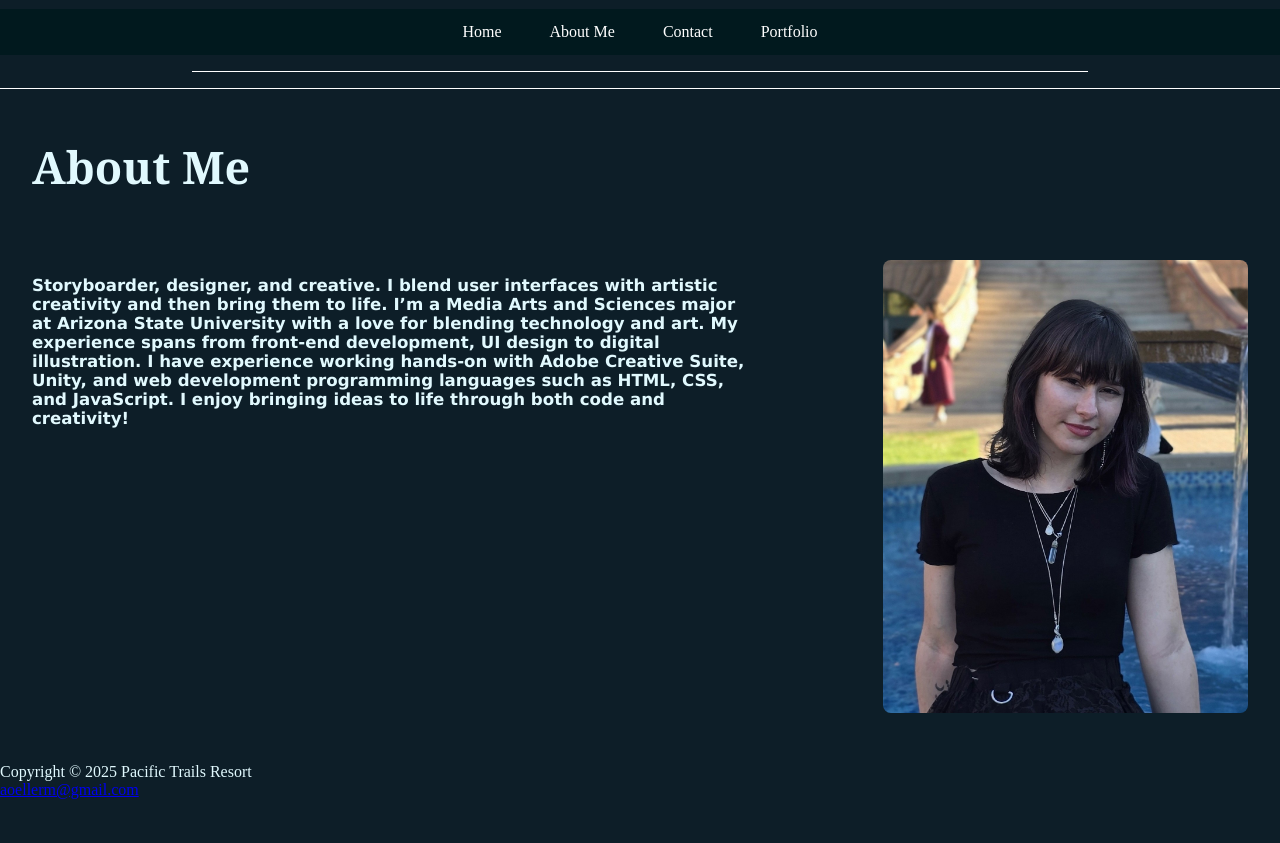
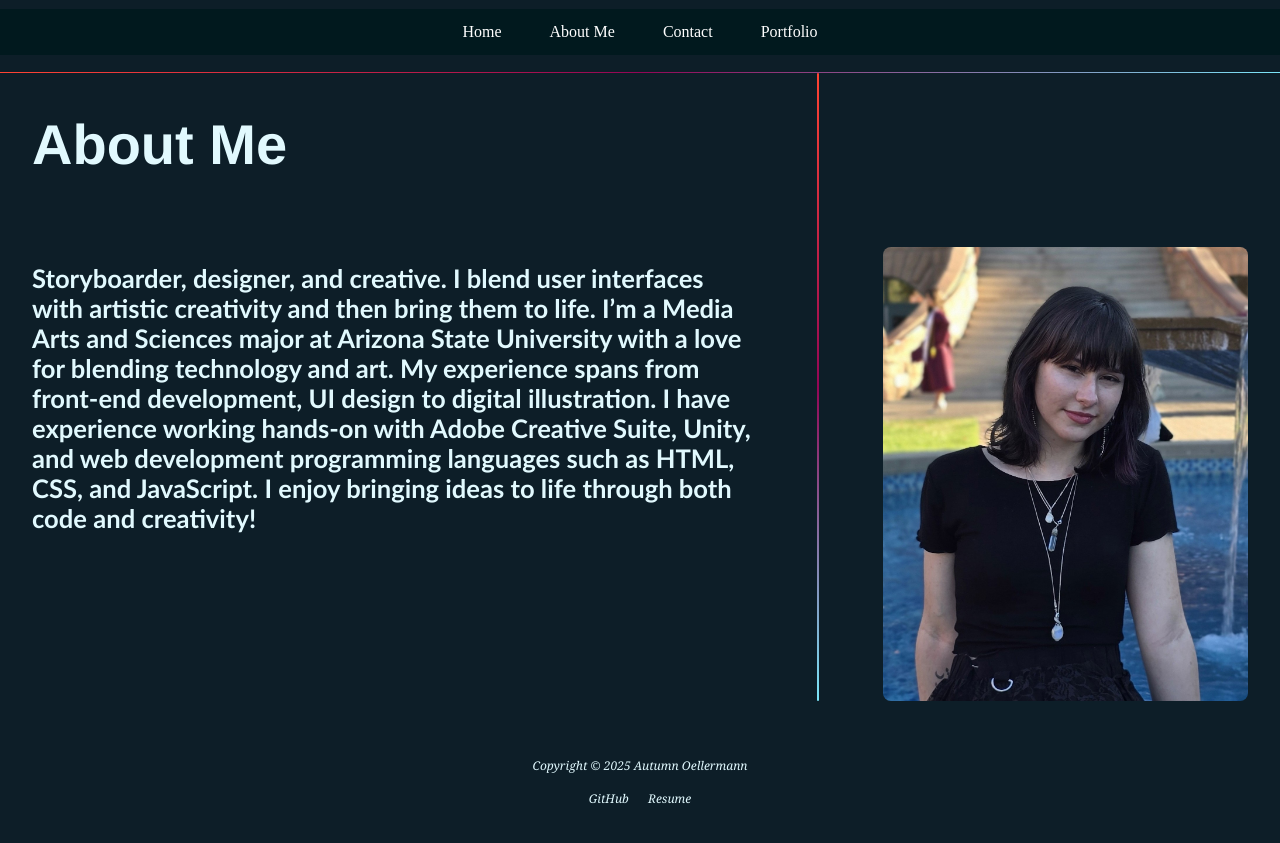
Before and after one commit to aoellerm/Autumn.art, a plain HTML site: page AboutMe.html in a window 1280 px wide. Shown: the part 65-908 px from the top of the page. Before the commit the page ends 864 px from the top, so only its background shows below. Drawn offline with Linux system fonts and the light colour scheme.

Commit message:
Figured out the about me lines!!

```diff
--- a/AboutMe.html
+++ b/AboutMe.html
@@ -20,9 +20,7 @@
   <li><a href="portfolio.html">Portfolio</a></li>
 </ul>
    <main>
-   <div class="line line-3" ></div>
-    <div class="line line-1" ></div>
-
+   <div class="line line-1" ></div>
     <div class="womp">
      <h1>
       About Me
@@ -33,14 +31,17 @@
     <h2>
       Storyboarder, designer, and creative. I blend user interfaces with artistic creativity and then bring them to life. I’m a Media Arts and Sciences major at Arizona State University with a love for blending technology and art. My experience spans from front-end development, UI design to digital illustration. I have experience working hands-on with Adobe Creative Suite, Unity, and web development programming languages such as HTML, CSS, and JavaScript. I enjoy bringing ideas to life through both code and creativity!
     </h2>
+    <div class="verticle-line" aria-hidden="true"></div>
     <img src="moi.jpeg" alt="me">
   </div>
   </main>
+
   <footer>
-   <br>
-     Copyright © 2025 Pacific Trails Resort
-   <br>
-<a href="mailto:aoellerm@asu.edu">aoellerm@gmail.com</a>
+   Copyright © 2025 Autumn Oellermann
+<div class="spacing">
+<a href="https://github.com/aoellerm">GitHub</ahref>
+<a href="Resume2026.pdf">Resume</ahref>
+  </div>
 </footer>
 </body>
 </html>
--- a/landing.css
+++ b/landing.css
@@ -5,13 +5,30 @@ html, body {
   padding: 0;
   color: #E1F9FE;
 }
-.logoWrapper {
-  background-color: #0D1E28;
-  padding: 8px;
+.line {
+  height: 1px;
+  background-color: white;
+  margin: 1rem auto;
 }
-img[alt='logo'] {
- width: 5%;
- height: auto;
+.line-1 {
+  top: 10%;
+  left: 5%;
+  width: 100%;
+}
+.line-2 {
+  top: 85%;
+  left: 5%;
+  width: 70%;
+}
+.line-3 {
+  top: 25%;
+  left: 15%;
+  width: 70%;
+}
+.line-4 {
+  top: 70%;
+  left: 15%;
+  width: 100%;
 }
 .WelcomeWrapper {
   overflow: hidden;
@@ -51,7 +68,7 @@ button {
   padding-right: 30px;
   transition: all 0.3s;
   position: relative;
-  font-family: Verdana, Geneva, Tahoma, sans-serif;
+  font-family: 'Trebuchet MS', 'Lucida Sans Unicode', 'Lucida Grande', 'Lucida Sans', Arial, sans-serif;
   color: #E1F9FE;
   z-index: 1;
 }
@@ -101,11 +118,11 @@ button:hover::after {
   transform: scale(0.1, 1);
 }
 h1 {
-  font-family: Georgia, Times, 'Times New Roman', serif;
+  font-family: 'Franklin Gothic Medium', 'Arial Narrow', Arial, sans-serif;
   font-size: clamp(2.5rem, 3.5vw, 4.5rem);
 }
 h2 {
-  font-family: Verdana, Tahoma, sans-serif;
+  font-family: 'Trebuchet MS', 'Lucida Sans Unicode', 'Lucida Grande', 'Lucida Sans', Arial, sans-serif;
   font-size: clamp(1rem, 1.3vw, 2rem);
   margin-top: 1rem;
 }
--- a/style.css
+++ b/style.css
@@ -34,62 +34,55 @@ ul li a:hover {
   color: #01191E;
 }
 h1 {
-  font-family: Georgia, Times, 'Times New Roman', serif;
-  font-size: clamp(2.5rem, 3.5vw, 4.5rem);
+ font-family: 'Franklin Gothic Medium', 'Arial Narrow', Arial, sans-serif;
+  font-size: clamp(3.5rem, 4vw, 5rem);
 }
 h2 {
-  font-family: Verdana, Tahoma, sans-serif;
-  font-size: clamp(1rem, 1.3vw, 2rem);
+  font-family: 'Trebuchet MS', 'Lucida Sans Unicode', 'Lucida Grande', 'Lucida Sans', Arial, sans-serif;
+  font-size: clamp(1rem, 2vw, 2.5rem);
   margin-top: 1rem;
 }
-.line {
-  height: 1px;
-  background-color: white;
-  margin: 1rem auto;
+h3 {
+
 }
 .line-1 {
-  top: 10%;
-  left: 5%;
-  width: 100%;
-}
-.line-2 {
-  top: 85%;
-  left: 5%;
-  width: 70%;
-}
-.line-3 {
-  top: 25%;
-  left: 15%;
-  width: 70%;
-}
-.line-4 {
-  top: 70%;
-  left: 15%;
-  width: 100%;
+ height: 1px;
+ background: linear-gradient(90deg,#FF4433,#930656, #7BE6F9);
+ width: 100%;
+ margin: 1.1rem auto 0;
 }
 .abtText,
  .womp
  {
   display: flex;
-  align-items: flex-start;         /* keep text at top */
+  align-items: stretch;         /* keep text at top was og flex-start */
   justify-content: space-between;  /* spread text and image apart */
-  gap: 8rem;                       /* space between them */
+  gap: 4rem;                       /* space between them */
   max-width: 12000px;
   margin: 0 auto;
-  padding: 2rem;
+  padding: 2em;
   padding-top: 1px;
   flex-wrap: nowrap;               /* keep them side by side */
+  position: relative; /*?*/
 }
-
 /* make the text shrinkable */
 .abtText h2 {
   flex: 1 1 0;                     /* allow growing & shrinking */
   min-width: 0;                    /* CRITICAL: allow shrinkage instead of pushing image */
   overflow-wrap: break-word;       /* wrap long text */
   word-break: break-word;          /* fallback */
+  align-self: flex-start;
   text-align: left;
 }
-
+.verticle-line {
+  width: 2px;                /* thickness of vertical line */
+  flex: 0 0 2px;
+  align-self: stretch;       /* make it stretch to the height of the .abtText container */
+  background: linear-gradient(180deg,#FF4433,#930656,#7BE6F9);
+  margin: 0;                 /* no extra vertical spacing inside flex */
+  margin-top: -174px;          /* pull it up 1px so it visually connects under .line-1 */
+  border-radius: 2px;        /* subtle rounding if you like */
+}
 /* keep the image a reasonable size */
 .abtText img[alt='me'] {
   flex: 0 0 30%;                   /* fixed share of space */
@@ -99,43 +92,26 @@ h2 {
   border-radius: 8px;
   object-fit: cover;
 }
-
-/*  Float Down Animation:  */
-#Welcome,
-.buttonWrap {
-  opacity: 0;
-  transform: translateY(-18px);
-  will-change: transform, opacity;
+footer a {
+  text-decoration: none;
+  color: #E1F9FE;
 }
-@keyframes floatDown {
-  from { transform: translateY(-30px); opacity: 0; }
-  60%  { transform: translateY(8px);  opacity: 1; }
-  to   { transform: translateY(0);     opacity: 1; }
+footer a:hover {
+  color: #930656;
 }
-#Welcome {
-  animation: floatDown 1s cubic-bezier(.16,.84,.44,1) both;
-  animation-delay: 200ms; /* start first */
+footer {
+    grid-area: footer;
+    background-color: #0D1E28;
+    padding: 2em;
+    font-size: 75%;
+    font-style: italic;
+    text-align: center;
+    font-family: Georgia, 'Times New Roman', serif;
 }
-.buttonWrap {
-  animation: floatDown 1s cubic-bezier(.16,.84,.44,1) both;
-  animation-delay: 1s; /* start later */
-}
-/* stagger for button */
-.buttonWrap button {
-  transform: translateY(8px);
-  opacity: 0;
-  animation: floatDown 900ms cubic-bezier(.2,.9,.2,1) both;
-}
-.buttonWrap button:nth-child(1){ animation-delay: 560ms; }
-.buttonWrap button:nth-child(2){ animation-delay: 680ms; }
-
-@media (prefers-reduced-motion: reduce) {
-  #Welcome, .buttonWrap, .buttonWrap button {
-    animation: none !important;
-    transition: none !important;
-    transform: none !important;
-    opacity: 1 !important;
-  }
+.spacing {
+  word-spacing: 1rem;
+  padding-top: 1rem;
+  padding-bottom: 1rem;
 }
 /* responsive fallback for smaller screens */
 @media (max-width: 800px) {
@@ -156,4 +132,7 @@ h2 {
     align-items: center;
     text-align: center;
   }
+  .verticle-line {
+    display:none;
+  }
 }
```
Also changed, not shown: 1 other file.
